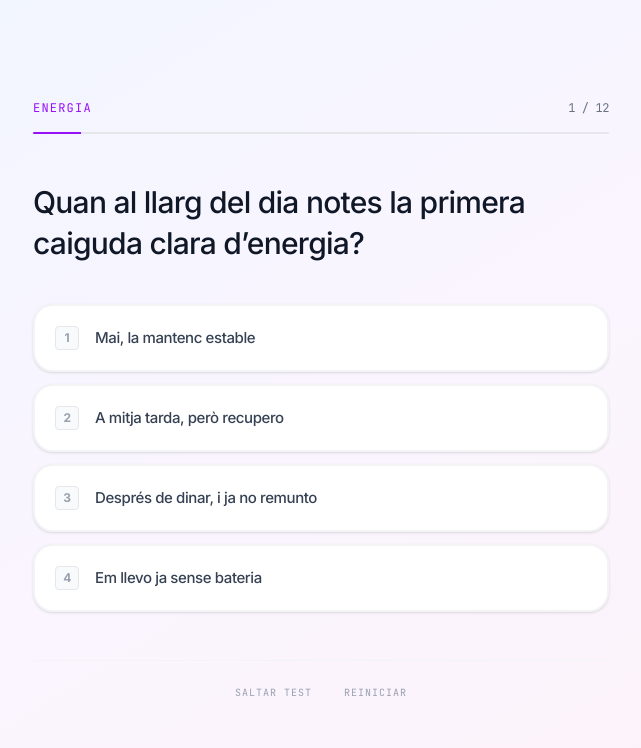
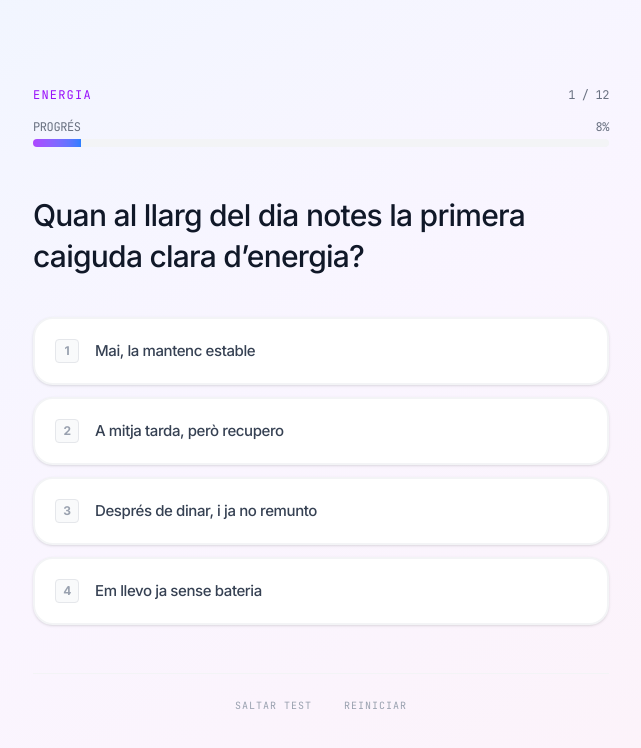
Before and after one commit to sergicas/arrel, a React (Vite) app: page /diagnosis in a window 1280 px wide. Shown: the top 748 px of the page, without its empty margins (319-960 px from the left). Built offline with nearby package versions, Linux system fonts and the light colour scheme; no server answers.

Commit message:
UX Polish: Skeleton Screens & Enhanced Progress Bar

```diff
--- a/src/App.jsx
+++ b/src/App.jsx
@@ -4,6 +4,7 @@ import Layout from './layout/Layout';
 import PublicLayout from './layout/PublicLayout';
 import { AuthProvider, useAuth } from './context/AuthContext';
 import BrandLoader from './components/BrandLoader';
+import SkeletonDashboard from './components/SkeletonDashboard';
 import PageTransition from './components/PageTransition';
 import { AnimatePresence } from 'framer-motion';
 
@@ -147,7 +148,7 @@ const AnimatedRoutes = () => {
         {/* Protected Layout Routes */}
         <Route element={<PrivateRoute><PageTransition><Layout /></PageTransition></PrivateRoute>}>
           <Route path="/dashboard" element={
-            <Suspense fallback={<BrandLoader text="Carregant Espai Personal..." />}>
+            <Suspense fallback={<SkeletonDashboard />}>
               <Dashboard />
             </Suspense>
           } />
--- /dev/null
+++ b/src/components/SkeletonDashboard.jsx
@@ -0,0 +1,56 @@
+import React from 'react';
+import { motion } from 'framer-motion';
+
+const SkeletonDashboard = () => {
+    return (
+        <div className="min-h-screen bg-gray-50 flex flex-col p-6 animate-pulse">
+            {/* Greeting Skeleton */}
+            <div className="mb-8 mt-20 md:mt-0">
+                <div className="h-8 bg-gray-200 rounded w-1/3 mb-2"></div>
+                <div className="h-4 bg-gray-200 rounded w-1/4"></div>
+            </div>
+
+            {/* Stats Grid Skeleton */}
+            <div className="grid grid-cols-2 md:grid-cols-4 gap-4 mb-8">
+                {[1, 2, 3, 4].map((i) => (
+                    <div key={i} className="bg-white p-4 rounded-2xl border border-gray-100 h-32 flex flex-col justify-between">
+                        <div className="h-4 bg-gray-200 rounded w-1/2"></div>
+                        <div className="h-8 bg-gray-200 rounded w-full mt-auto"></div>
+                    </div>
+                ))}
+            </div>
+
+            {/* Main Charts Area Skeleton */}
+            <div className="grid lg:grid-cols-3 gap-8">
+                {/* Big Chart */}
+                <div className="lg:col-span-2 bg-white p-6 rounded-3xl border border-gray-100 h-96">
+                    <div className="flex justify-between mb-6">
+                        <div className="h-6 bg-gray-200 rounded w-1/4"></div>
+                        <div className="h-6 bg-gray-200 rounded w-12"></div>
+                    </div>
+                    <div className="h-64 bg-gray-100 rounded-xl"></div>
+                </div>
+
+                {/* Side Cards */}
+                <div className="space-y-6">
+                    <div className="bg-white p-6 rounded-3xl border border-gray-100 h-44">
+                        <div className="h-6 bg-gray-200 rounded w-1/2 mb-4"></div>
+                        <div className="space-y-2">
+                            <div className="h-3 bg-gray-200 rounded w-full"></div>
+                            <div className="h-3 bg-gray-200 rounded w-5/6"></div>
+                        </div>
+                    </div>
+                    <div className="bg-white p-6 rounded-3xl border border-gray-100 h-44">
+                        <div className="h-6 bg-gray-200 rounded w-1/2 mb-4"></div>
+                        <div className="space-y-2">
+                            <div className="h-3 bg-gray-200 rounded w-full"></div>
+                            <div className="h-3 bg-gray-200 rounded w-4/6"></div>
+                        </div>
+                    </div>
+                </div>
+            </div>
+        </div>
+    );
+};
+
+export default SkeletonDashboard;
--- a/src/pages/Diagnosis.jsx
+++ b/src/pages/Diagnosis.jsx
@@ -220,13 +220,19 @@ const Diagnosis = () => {
                         </span>
                     </div>
 
-                    <div className="h-0.5 w-full bg-gray-200 relative overflow-hidden rounded-full">
-                        <motion.div
-                            className="absolute top-0 left-0 h-full bg-purple-600"
-                            initial={{ width: 0 }}
-                            animate={{ width: `${progress}%` }}
-                            transition={{ duration: 0.5 }}
-                        />
+                    <div className="relative">
+                        <div className="flex justify-between text-xs font-mono text-gray-500 mb-1">
+                            <span>PROGRÉS</span>
+                            <span>{Math.round(progress)}%</span>
+                        </div>
+                        <div className="h-2 w-full bg-gray-100 relative overflow-hidden rounded-full">
+                            <motion.div
+                                className="absolute top-0 left-0 h-full bg-gradient-to-r from-purple-500 to-blue-500"
+                                initial={{ width: 0 }}
+                                animate={{ width: `${progress}%` }}
+                                transition={{ duration: 0.5 }}
+                            />
+                        </div>
                     </div>
                 </div>
 
```
Also changed, not shown: 1 other file (tests, documents, lock files or other folders).
